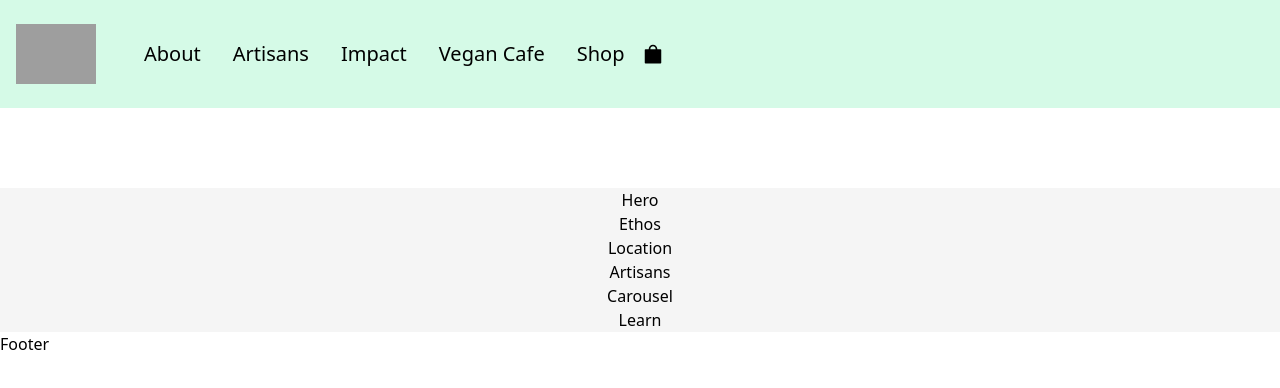
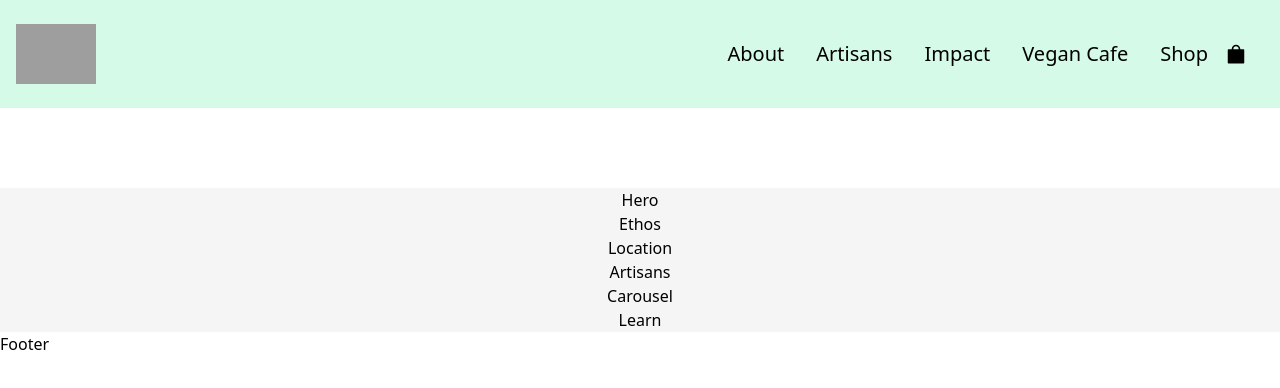
Before and after one commit to MatthewsRicky/finaltribe, a Next.js app in the folder tribearth/: page / in a window 1280 px wide. Shown: the top 388 px of the page. Built offline with nearby package versions, Linux system fonts and the light colour scheme; grey boxes are pictures that could not be loaded.

Commit message:
Update Navbar.tsx

```diff
--- a/tribearth/components/Navbar.tsx
+++ b/tribearth/components/Navbar.tsx
@@ -17,7 +17,7 @@ const Navbar = (
 
   return (
     <div className="relative w-full">
-      <div className="w-full md:flex bg-emerald-100/90 items-center gap-4 px-4 py-6">
+      <div className="w-full md:flex justify-between bg-emerald-100/90 items-center gap-4 px-4 py-6">
         <ul className="flex justify-between">
           <li>
             <Link href="/">
```
